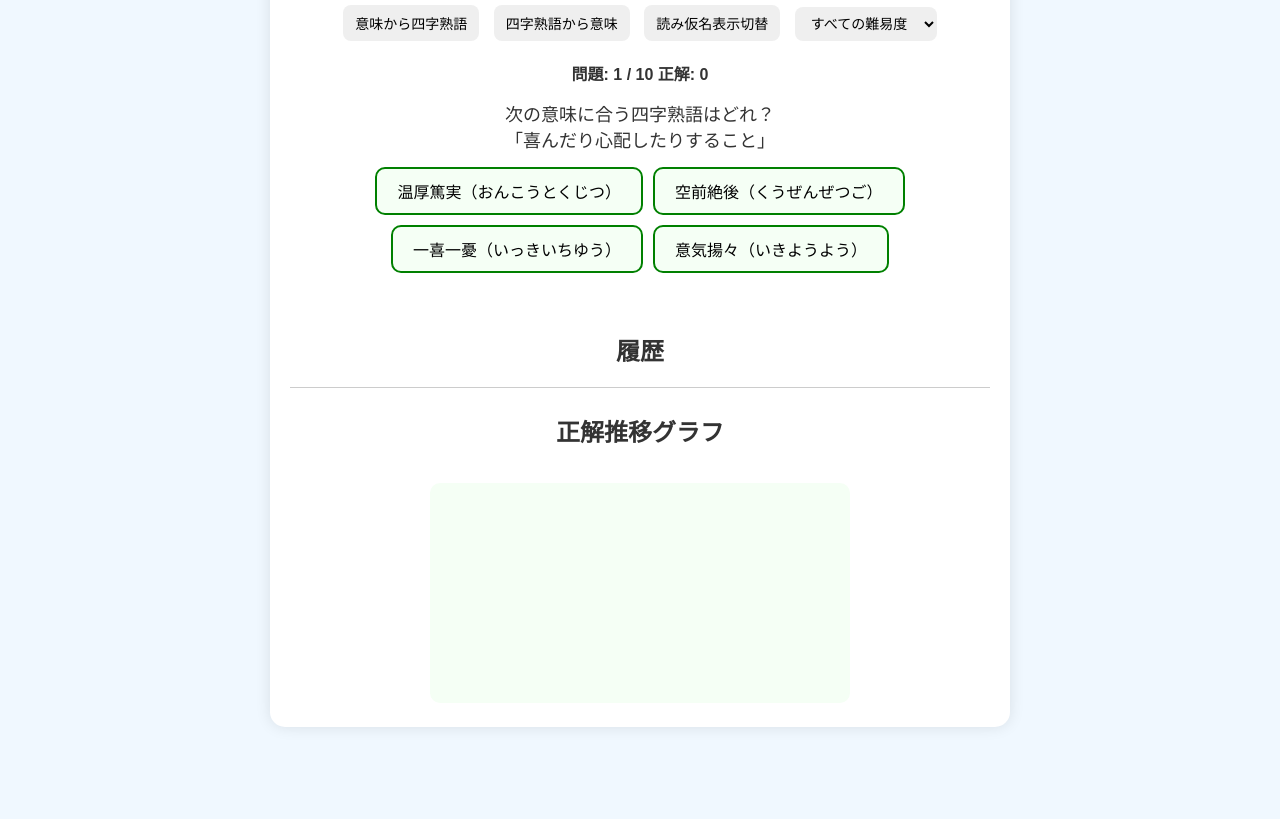
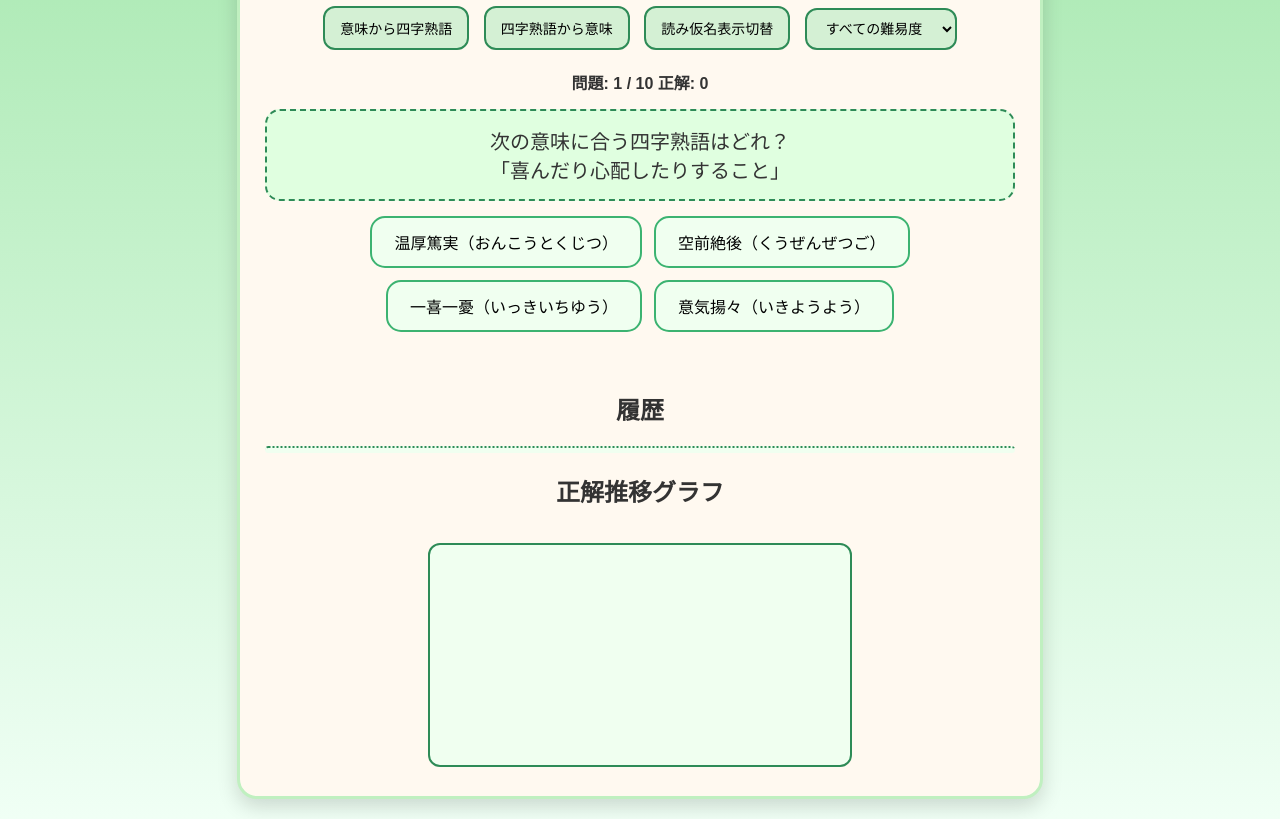
Before and after one commit to my-daughter-education/yoji-quiz, a plain HTML site: page index.html in a window 1280 px wide. Shown: the part 129-948 px from the top of the page. Before the commit the page ends 876 px from the top, so only its background shows below. Drawn offline with nearby package versions, Linux system fonts and the light colour scheme.

Commit message:
Update style.css

```diff
--- a/style.css
+++ b/style.css
@@ -1,6 +1,6 @@
 body {
   font-family: 'ヒラギノ角ゴシック', 'Hiragino Kaku Gothic Pro', Meiryo, sans-serif;
-  background-color: #f0f8ff;
+  background: linear-gradient(to bottom, #a7e8af, #f0fff5);
   color: #333;
   text-align: center;
   margin: 0;
@@ -8,16 +8,19 @@ body {
 }
 
 .container {
-  max-width: 700px;
+  max-width: 750px;
   margin: 20px auto;
-  padding: 20px;
-  background-color: #ffffff;
-  border-radius: 15px;
-  box-shadow: 0 0 15px rgba(0,0,0,0.1);
+  padding: 25px;
+  background-color: #fff9f0;
+  border-radius: 20px;
+  box-shadow: 0 8px 20px rgba(0,0,0,0.15);
+  border: 3px solid #c0f0c0;
 }
 
 h1 {
-  color: #006400;
+  color: #2e8b57;
+  font-size: 32px;
+  margin-bottom: 15px;
 }
 
 .controls {
@@ -26,81 +29,105 @@ h1 {
 
 .controls button, .controls select {
   margin: 5px;
-  padding: 8px 12px;
-  border-radius: 8px;
-  border: none;
+  padding: 10px 15px;
+  border-radius: 12px;
+  border: 2px solid #2e8b57;
+  background-color: #d4f0d4;
   cursor: pointer;
   font-size: 14px;
+  transition: 0.2s;
 }
 
-.controls button:hover {
-  background-color: #90ee90;
+.controls button:hover, .controls select:hover {
+  background-color: #a0e0a0;
 }
 
 #status {
   margin-bottom: 15px;
   font-weight: bold;
+  font-size: 16px;
 }
 
 .question {
-  font-size: 18px;
+  font-size: 20px;
   margin-bottom: 15px;
+  background-color: #e0ffe0;
+  padding: 15px;
+  border-radius: 15px;
+  border: 2px dashed #2e8b57;
 }
 
 .choices {
   display: flex;
   flex-wrap: wrap;
   justify-content: center;
-  gap: 10px;
+  gap: 12px;
   margin-bottom: 15px;
 }
 
 .choices button {
-  padding: 10px 20px;
-  border-radius: 10px;
-  border: 2px solid #008000;
-  background-color: #f5fff5;
+  padding: 12px 22px;
+  border-radius: 15px;
+  border: 2px solid #3cb371;
+  background-color: #f0fff0;
   cursor: pointer;
   font-size: 16px;
+  transition: 0.2s;
 }
 
 .choices button.correct {
-  background-color: #90ee90;
+  background-color: #98fb98;
   border-color: #006400;
+  transform: scale(1.05);
 }
 
 .choices button.wrong {
-  background-color: #ff7f7f;
+  background-color: #ffb6b6;
   border-color: #8b0000;
+  transform: scale(0.98);
+}
+
+.choices button:hover {
+  background-color: #b0ffc0;
 }
 
 .result {
-  font-size: 16px;
+  font-size: 18px;
   margin-bottom: 15px;
   min-height: 24px;
+  font-weight: bold;
+  color: #333;
 }
 
 .turtle {
-  width: 120px;
+  width: 140px;
   height: auto;
   display: none;
-  margin: 10px auto;
+  margin: 15px auto;
+  transition: transform 0.3s;
+}
+
+.turtle.show {
+  transform: scale(1.2);
 }
 
 ul#historyList {
   list-style-type: none;
   padding-left: 0;
   text-align: left;
-  max-height: 150px;
+  max-height: 180px;
   overflow-y: auto;
-  border-top: 1px solid #ccc;
+  border-top: 2px dotted #2e8b57;
   margin-top: 10px;
   padding-top: 5px;
+  background-color: #f0fff0;
+  border-radius: 10px;
 }
 
 canvas#scoreChart {
   margin-top: 15px;
-  background-color: #f5fff5;
-  border-radius: 10px;
+  background-color: #f0fff0;
+  border-radius: 12px;
   padding: 10px;
+  border: 2px solid #2e8b57;
 }
```
